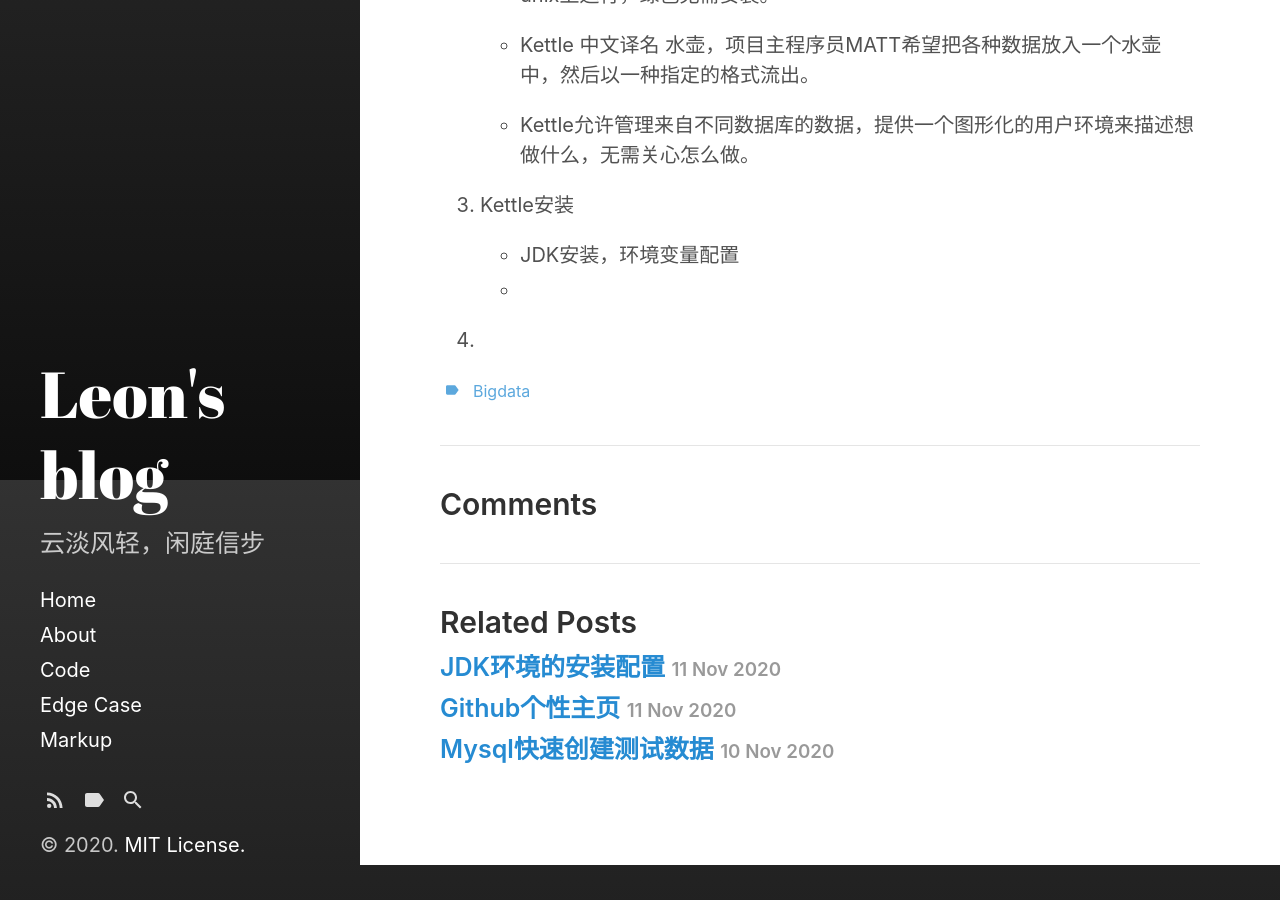
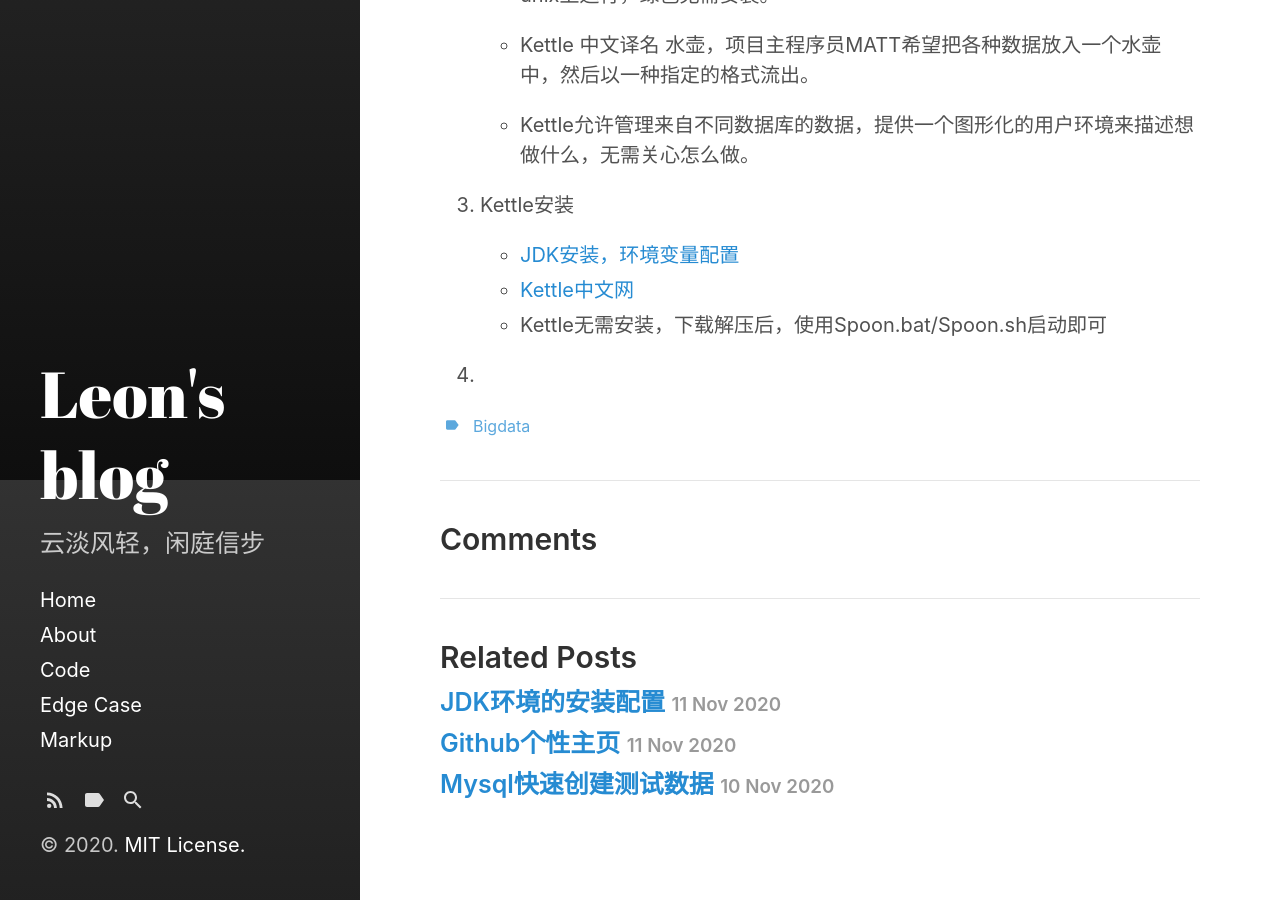
Before and after one commit to WnLeon/blog, a Jekyll site: the page built from _posts/2020-10-29-大数据初探（一）.md, in a window 1280 px wide and 900 px high, scrolled down 2220 px. Built offline with Jekyll 4.4.1, drawn with Linux system fonts in a browser that asks for light colours; before the commit the page ends 3085 px from its top, so only the background shows below that.

Commit message:
update 大数据初探（一） 2020/11/11

```diff
--- a/_posts/2020-10-29-大数据初探（一）.md
+++ b/_posts/2020-10-29-大数据初探（一）.md
@@ -74,6 +74,8 @@ excerpt_separator: <!--more-->
 
 3. Kettle安装
 
-   - JDK安装，环境变量配置
-   -
+   - [JDK安装，环境变量配置](https://wnleon.github.io/blog/home/2020/11/11/JDK%E7%8E%AF%E5%A2%83%E7%9A%84%E5%AE%89%E8%A3%85%E9%85%8D%E7%BD%AE.html)
+   - [Kettle中文网]( http://www.kettle.net.cn/kettledownload )
+   - Kettle无需安装，下载解压后，使用Spoon.bat/Spoon.sh启动即可
+
 4.
```
